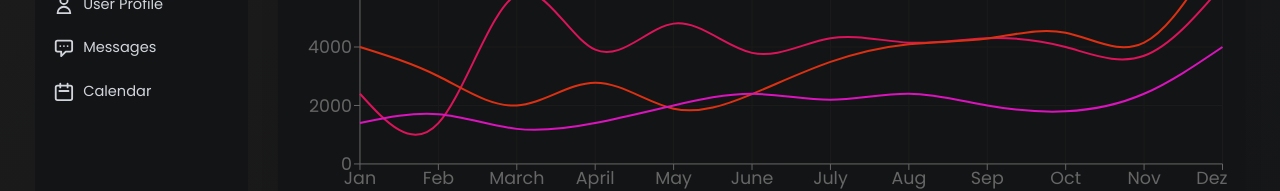
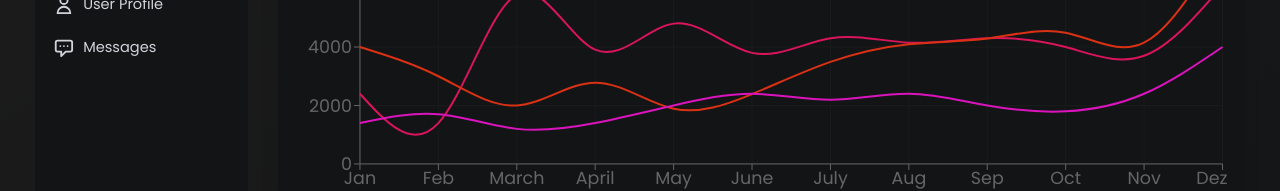
Before and after one commit to gabrieldemian/black-dashboard, a Next.js app: page / in a window 1280 px wide. Shown: the part 237-428 px from the top of the page. Built offline with nearby package versions, Linux system fonts and the light colour scheme.

Commit message:
removed: calendar page

```diff
--- a/components/Aside/Props.tsx
+++ b/components/Aside/Props.tsx
@@ -1,4 +1,3 @@
-import { Ref } from "react";
 
 export interface Props {
   className?: string
@@ -27,9 +26,4 @@ export const asideItems: Item[] = [
     href: '/messages',
     icon: 'message',
   },
-  {
-    name: 'Calendar',
-    href: '/calendar',
-    icon: 'calendar',
-  },
 ]
--- a/package.json
+++ b/package.json
@@ -14,6 +14,7 @@
     "next": "10.2.3",
     "next-seo": "^4.24.0",
     "next-themes": "^0.0.14",
+    "next-transpile-modules": "^7.2.0",
     "nprogress": "^0.2.0",
     "react": "17.0.2",
     "react-dom": "17.0.2",
--- a/pages/calendar.tsx
+++ /dev/null
@@ -1,13 +0,0 @@
-import React, { ReactElement } from 'react'
-
-interface Props {
-
-}
-
-export default function calendar({}: Props): ReactElement {
-  return (
-    <div className="container">
-      calendar
-    </div>
-  )
-}
```
Also changed, not shown: 1 other file (tests, documents, lock files or other folders).
